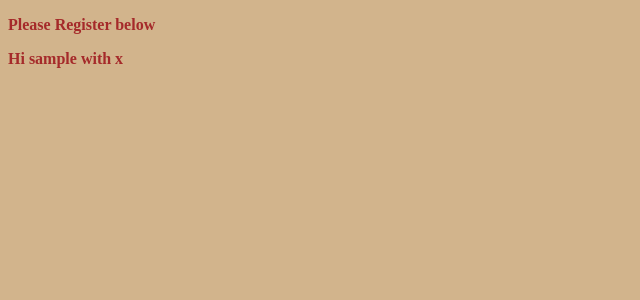
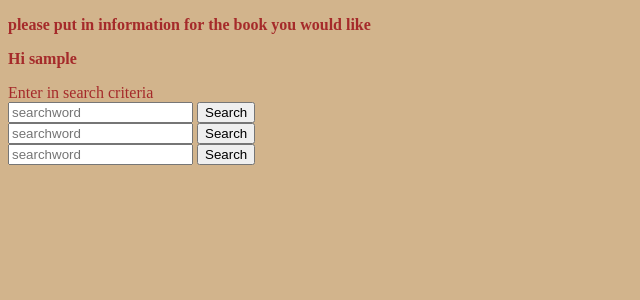
Before and after one commit to ReverendSymes/ENGO-651-Lab1-Symes, a Flask app: template templates/search.html in a window 1280 px wide. Shown: the top 300 px of the page, without its empty margins (0-640 px from the left). Run offline with Flask 2, Linux system fonts and the light colour scheme; the template is opened without the code that fills it: most values are stand-ins (such as "Sample title", 1, 10 or a date in 2020).

Commit message:
getting search up and running

```diff
--- a/application.py
+++ b/application.py
@@ -77,9 +77,23 @@ def search():
 
     return render_template("search.html",username=username, password = password)
 
+@app.route("/searchresults", methods = ["POST"])
+def searchresults():
+    searchword = request.form.get("searchword")
+    res = requests.get("https://www.googleapis.com/books/v1/volumes", params={"q": searchword, "maxResults": 40,"projection": "lite"})
+    bookinfo = res.json()
+
+    results = []
+    for i in range(0,len(bookinfo["items"])-1):
+        tempbook = bookinfo["items"][i]["volumeInfo"]["title"]#,bookinfo["items"][i]["volumeInfo"]["authors"]]
+        results.append(tempbook)
+
+
+    #return results[0] #bookinfo["items"][0]["volumeInfo"]["title"]
+    return render_template("searchresults.html",results = results)
+
 @app.route("/api/<string:isbn>")
 def api(isbn):
-
     res = requests.get("https://www.googleapis.com/books/v1/volumes", params={"q": f"isbn:{isbn}"})
     bookinfo = res.json()
     bookinfo = (bookinfo["items"][0])
--- a/templates/search.html
+++ b/templates/search.html
@@ -6,10 +6,24 @@ body {
   color: brown;
 }
 </style>
-<title>Registration Page</title>
+<title>Search Page</title>
 </head>
 <body>
-  <p><b>Please Register below</b></p>
-  <p><b>Hi {{username}} with {{password}}</b></p>
+  <p><b>please put in information for the book you would like</b></p>
+  <p><b>Hi {{username}}</b></p>
+Enter in search criteria
+  <form action = "{{ url_for('searchresults') }}" method= "post">
+    <input type="text" name = "searchword" placeholder="searchword">
+    <button>Search</button>
+  </form>
 
+  <form action = "{{ url_for('searchresults') }}" method= "post">
+    <input type="text" name = "searchword" placeholder="searchword">
+    <button>Search</button>
+  </form>
+
+  <form action = "{{ url_for('searchresults') }}" method= "post">
+    <input type="text" name = "searchword" placeholder="searchword">
+    <button>Search</button>
+  </form>
 </body>
```
Also changed, not shown: templates/searchresults.html (added, +17 -0 lines), testingGOOG.py (+21 -11 lines).
